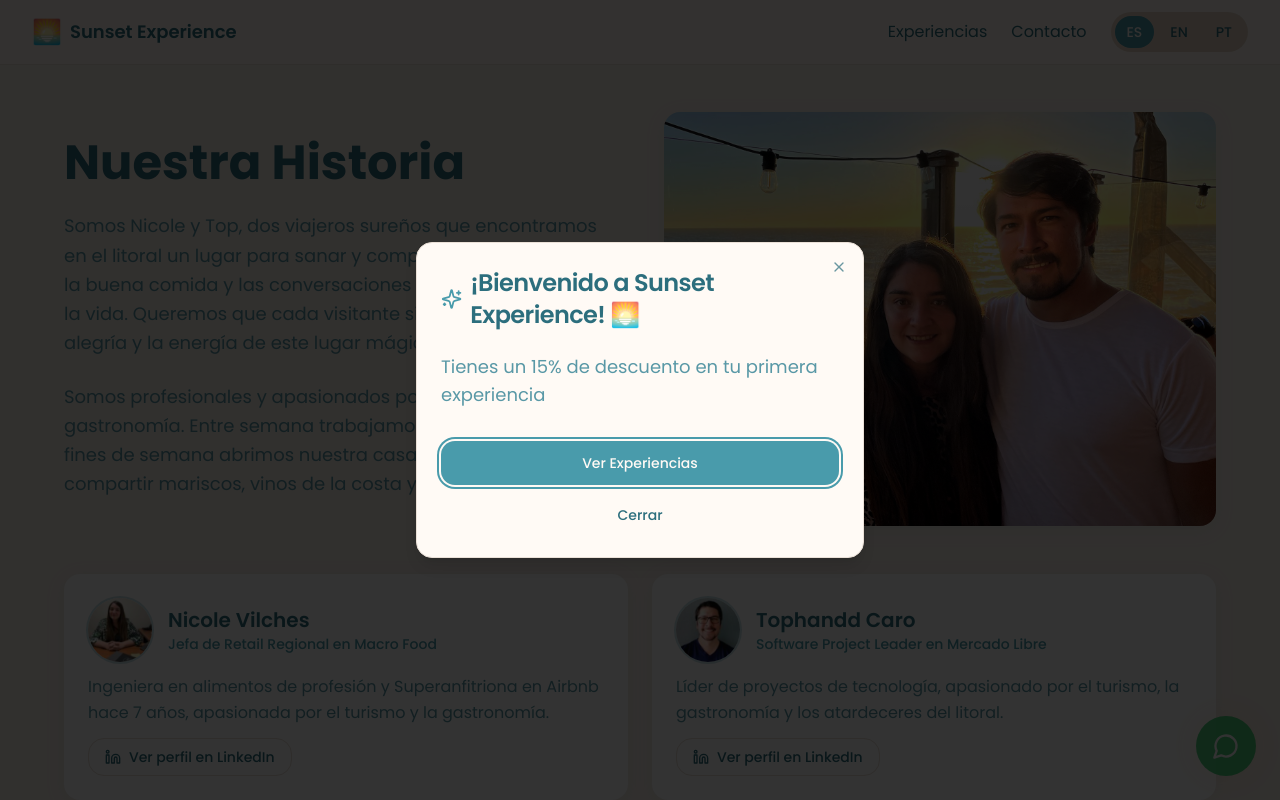
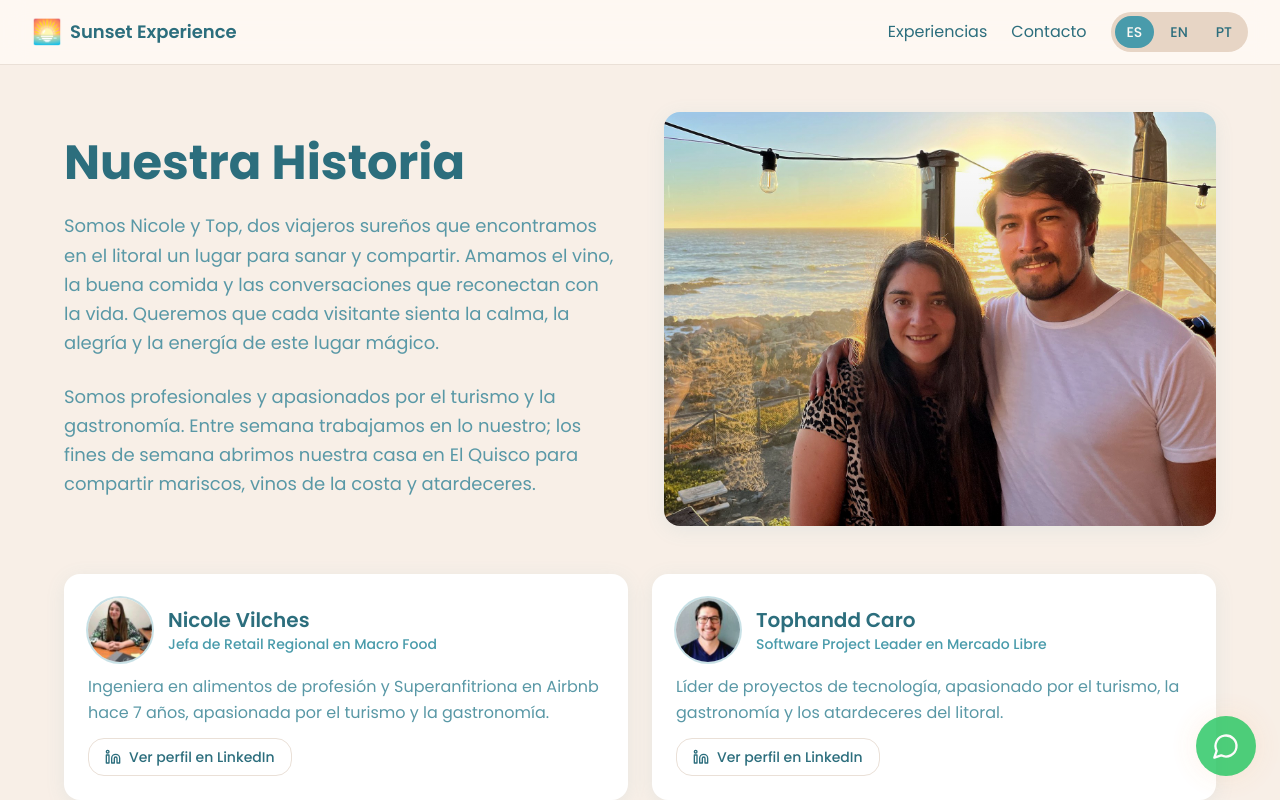
Before and after one commit to topja/sunset-experience, a React (Vite) app: page / in a window 1280 px wide. Shown: the top 800 px of the page. Built offline with nearby package versions, Linux system fonts and the light colour scheme; the HTML template or start-up script is replaced by a standard one.

Commit message:
Quita la ventana emergente de descuento
Co-Authored-By: Claude Opus 5.5 <noreply@anthropic.com>
Claude-Session: https://claude.ai/code/session_01TUh4CXmmji2DQWccXEVSD2

```diff
--- a/src/pages/Index.tsx
+++ b/src/pages/Index.tsx
@@ -7,7 +7,6 @@ import StaysSection from '@/components/StaysSection';
 import VideoSection from '@/components/VideoSection';
 import ContactSection from '@/components/ContactSection';
 import WhatsAppButton from '@/components/WhatsAppButton';
-import DiscountPopup from '@/components/DiscountPopup';
 
 const Index = () => {
   return (
@@ -21,7 +20,6 @@ const Index = () => {
         <StaysSection />
         <ContactSection />
         <WhatsAppButton />
-        <DiscountPopup />
 
         {/* Footer */}
         <footer className="bg-foreground text-background py-8">
```
